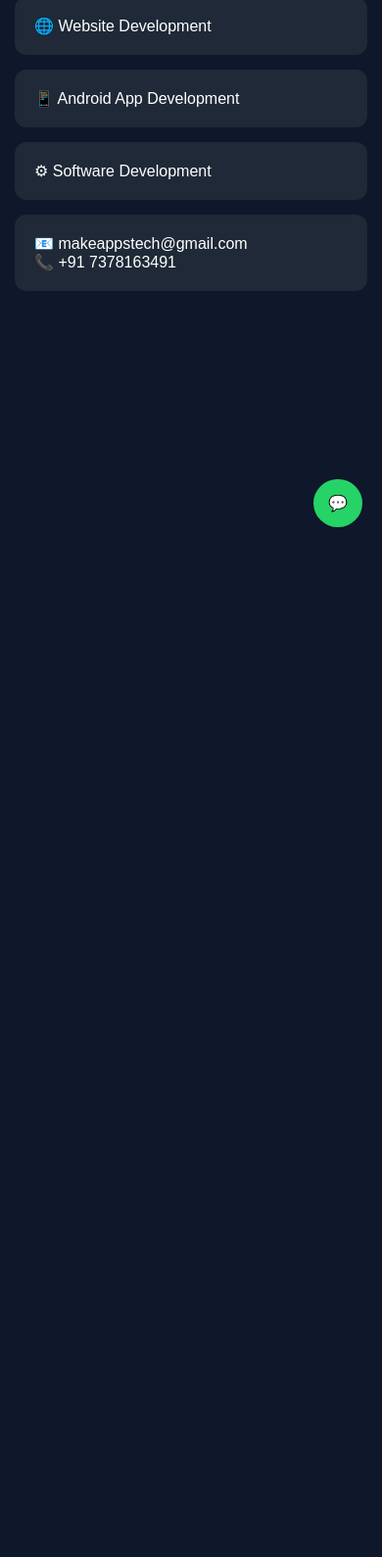
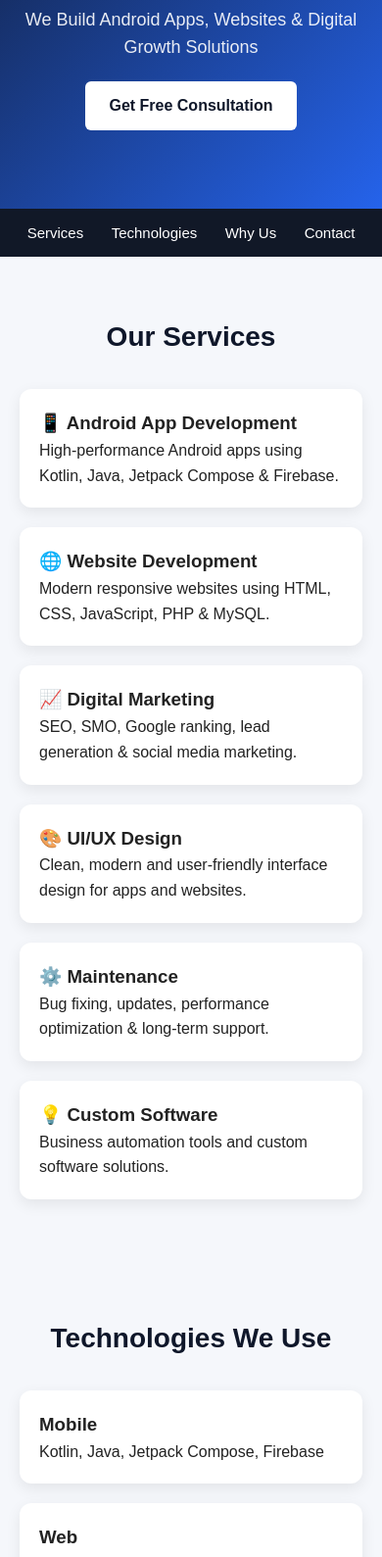
Before and after one commit to makeappstech/makeappstech.github.io, a plain HTML site: page index.html in a window 390 px wide. Shown: the part 286-1875 px from the top of the page at 98% size. Before the commit the page ends 844 px from the top, so only its background shows below. Drawn offline with Linux system fonts and the light colour scheme.

Commit message:
Update index.html

```diff
--- a/index.html
+++ b/index.html
@@ -1,42 +1,199 @@
+
 <!DOCTYPE html>
-<html>
+<html lang="en">
 <head>
-<meta charset="UTF-8">
-<meta name="viewport" content="width=device-width, initial-scale=1">
-<title>MAKEAPPS SOFTWARE SOLUTIONS</title>
+  <meta charset="UTF-8" />
+  <meta name="viewport" content="width=device-width, initial-scale=1.0"/>
+  <meta name="description" content="MakeAppsTech - App Development, Web Development, SEO, SMO & Digital Marketing Company" />
+  <meta name="keywords" content="App Development, Web Development, SEO, SMO, Kotlin, Java, Firebase, PHP, MySQL" />
+  <title>MakeAppsTech | App & Web Development Company</title>
+
   <style>
-body{
-margin:0;font-family:Arial;
-background:#0f172a;color:white;
-overflow-x:hidden;
+    *{margin:0;padding:0;box-sizing:border-box;font-family:Arial,sans-serif;}
+    body{color:#222;line-height:1.6;background:#f5f7fb;}
+
+    header{
+      background:linear-gradient(135deg,#0f172a,#2563eb);
+      color:#fff;
+      padding:80px 20px;
+      text-align:center;
     }
-header{text-align:center;padding:40px;background:#111827;}
-.card{background:#1f2937;margin:15px;padding:20px;border-radius:12px;transition:0.3s;}
-.card:hover{transform:scale(1.05);}
-.whatsapp{
-position:fixed;bottom:20px;right:20px;
-background:#25D366;padding:15px;border-radius:50%;
-text-decoration:none;color:white;
+    header h1{font-size:42px;margin-bottom:10px;}
+    header p{font-size:18px;opacity:.9;}
+
+    .btn{
+      display:inline-block;
+      margin-top:20px;
+      padding:12px 24px;
+      background:#fff;
+      color:#0f172a;
+      border-radius:6px;
+      font-weight:bold;
+      text-decoration:none;
+    }
+
+    nav{
+      background:#111827;
+      padding:12px;
+      text-align:center;
+      position:sticky;
+      top:0;
+    }
+    nav a{
+      color:#fff;
+      margin:0 12px;
+      text-decoration:none;
+      font-size:15px;
+    }
+
+    section{
+      padding:60px 20px;
+      max-width:1100px;
+      margin:auto;
+    }
+
+    h2{
+      text-align:center;
+      margin-bottom:30px;
+      color:#0f172a;
+      font-size:28px;
+    }
+
+    .grid{
+      display:grid;
+      grid-template-columns:repeat(auto-fit,minmax(250px,1fr));
+      gap:20px;
+    }
+
+    .card{
+      background:#fff;
+      padding:20px;
+      border-radius:12px;
+      box-shadow:0 5px 15px rgba(0,0,0,0.08);
+      transition:.3s;
+    }
+
+    .card:hover{transform:translateY(-5px);}
+
+    .cta{
+      background:#2563eb;
+      color:#fff;
+      text-align:center;
+      padding:60px 20px;
+      border-radius:12px;
+    }
+
+    footer{
+      background:#0f172a;
+      color:#fff;
+      text-align:center;
+      padding:20px;
+      margin-top:40px;
     }
   </style>
 </head>
+
 <body>
 
 <header>
+
   <h1>MAKEAPPS SOFTWARE SOLUTIONS</h1>
-<p>We design & develop digital products</p>
+  <p>We Build Android Apps, Websites & Digital Growth Solutions</p>
+  <a href="#contact" class="btn">Get Free Consultation</a>
 </header>
 
-<div class="card">🌐 Website Development</div>
-<div class="card">📱 Android App Development</div>
-<div class="card">⚙ Software Development</div>
+<nav>
+  <a href="#services">Services</a>
+  <a href="#technologies">Technologies</a>
+  <a href="#why">Why Us</a>
+  <a href="#contact">Contact</a>
+</nav>
+
+<section id="services">
+  <h2>Our Services</h2>
+  <div class="grid">
 
     <div class="card">
-📧 makeappstech@gmail.com<br>
-📞 +91 7378163491
+      <h3>📱 Android App Development</h3>
+      <p>High-performance Android apps using Kotlin, Java, Jetpack Compose & Firebase.</p>
     </div>
 
-<a class="whatsapp" href="https://wa.me/917378163491">💬</a>
+    <div class="card">
+      <h3>🌐 Website Development</h3>
+      <p>Modern responsive websites using HTML, CSS, JavaScript, PHP & MySQL.</p>
+    </div>
+
+    <div class="card">
+      <h3>📈 Digital Marketing</h3>
+      <p>SEO, SMO, Google ranking, lead generation & social media marketing.</p>
+    </div>
+
+    <div class="card">
+      <h3>🎨 UI/UX Design</h3>
+      <p>Clean, modern and user-friendly interface design for apps and websites.</p>
+    </div>
+
+    <div class="card">
+      <h3>⚙️ Maintenance</h3>
+      <p>Bug fixing, updates, performance optimization & long-term support.</p>
+    </div>
+
+    <div class="card">
+      <h3>💡 Custom Software</h3>
+      <p>Business automation tools and custom software solutions.</p>
+    </div>
+
+  </div>
+</section>
+
+<section id="technologies">
+  <h2>Technologies We Use</h2>
+  <div class="grid">
+
+    <div class="card">
+      <h3>Mobile</h3>
+      <p>Kotlin, Java, Jetpack Compose, Firebase</p>
+    </div>
+
+    <div class="card">
+      <h3>Web</h3>
+      <p>HTML, CSS, JavaScript, PHP, MySQL</p>
+    </div>
+
+    <div class="card">
+      <h3>Marketing</h3>
+      <p>SEO Tools, Google Analytics, Meta Ads</p>
+    </div>
+
+  </div>
+</section>
+
+<section id="why">
+  <h2>Why Choose Us</h2>
+  <div class="grid">
+    <div class="card">✔ Experienced Development Team</div>
+    <div class="card">✔ Affordable Pricing</div>
+    <div class="card">✔ Fast Delivery</div>
+    <div class="card">✔ 100% Client Satisfaction</div>
+    <div class="card">✔ Modern Technology Stack</div>
+    <div class="card">✔ Full Support & Maintenance</div>
+  </div>
+</section>
+
+<section class="cta">
+  <h2>Have a Project in Mind?</h2>
+  <p>Let’s build your app or website and grow your business online.</p>
+</section>
+
+<section id="contact">
+  <h2>Contact Us</h2>
+  <p style="text-align:center;">📧 Email: makeappstech@gmail.com</p>
+  <p style="text-align:center;">📞 Phone: +91 7378163491</p>
+</section>
+
+<footer>
+  <p>© 2026 MakeAppsTech. All Rights Reserved.</p>
+</footer>
 
 </body>
 </html>
```
Lines whose indentation alone changed are shown as unchanged.
